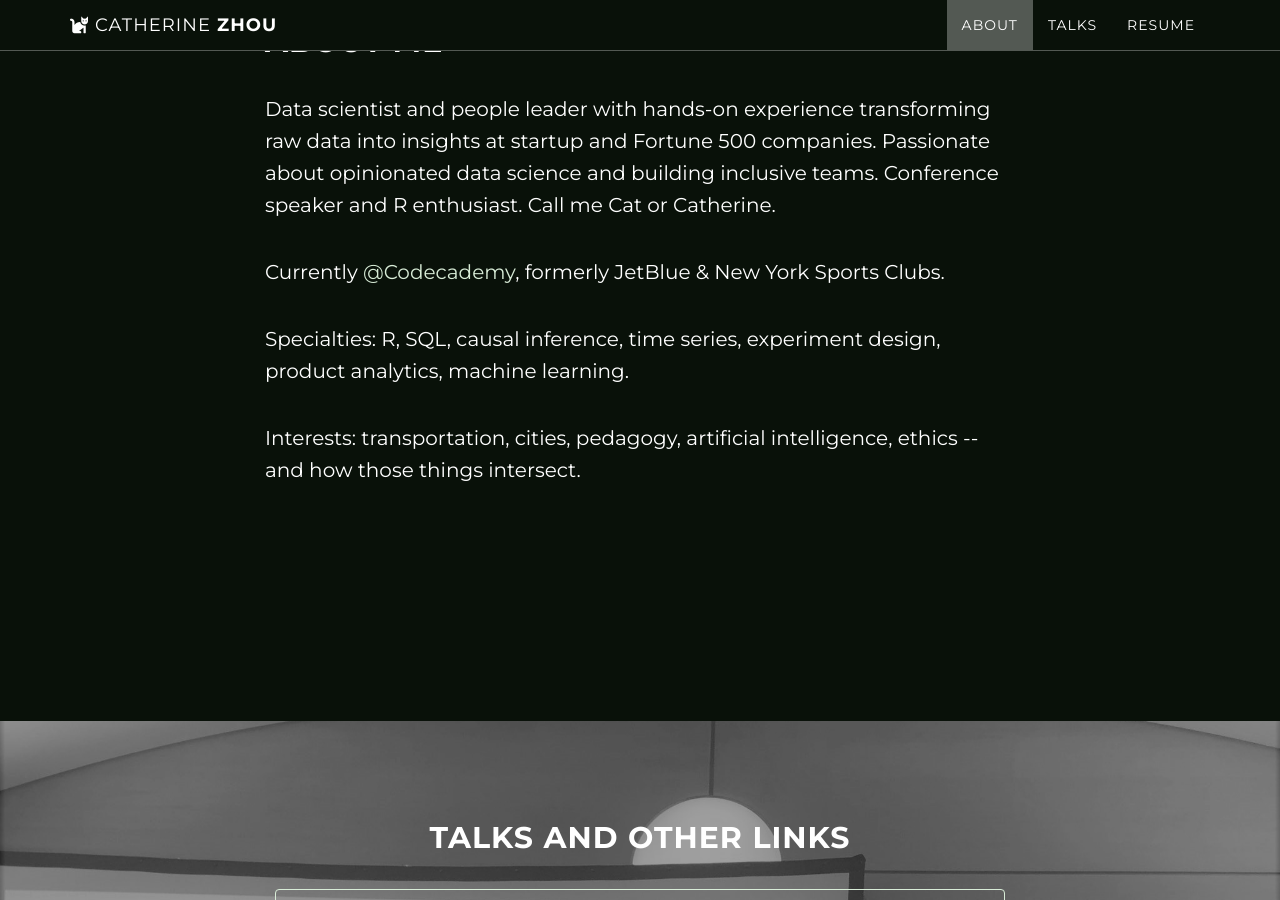
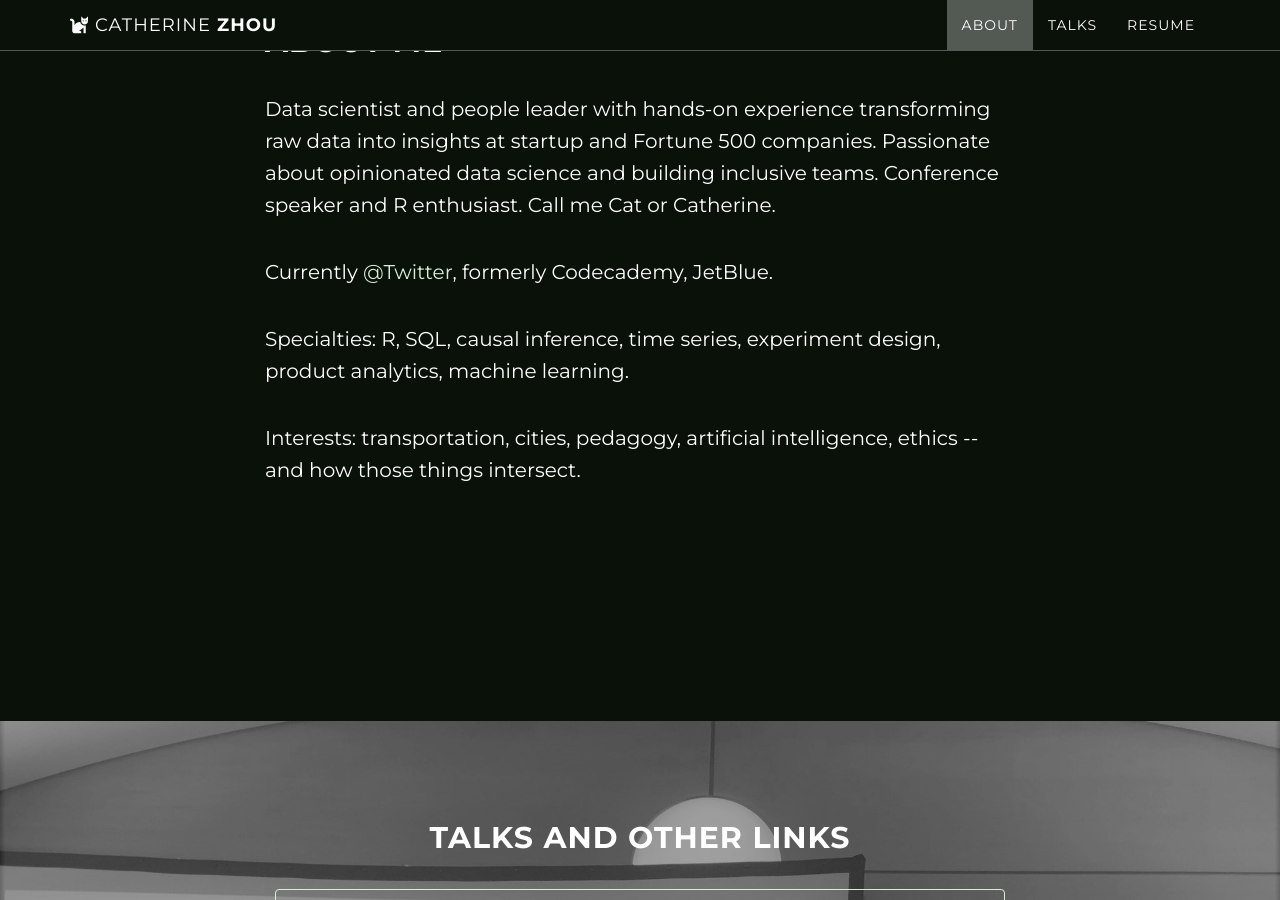
Before and after one commit to cattystats/cattystats.github.io, a Jekyll site: the page built from index.html, in a window 1280 px wide and 900 px high, scrolled down 1075 px. Built offline with Jekyll 4.4.1, drawn with Linux system fonts in a browser that asks for light colours; nearby versions of some CDN libraries.

Commit message:
new job 2020

```diff
--- a/_includes/about.html
+++ b/_includes/about.html
@@ -4,7 +4,7 @@
             <div class="col-lg-8 col-lg-offset-2">
                 <h2>About Me</h2>
                 <p>Data scientist and people leader with hands-on experience transforming raw data into insights at startup and Fortune 500 companies. Passionate about opinionated data science and building inclusive teams. Conference speaker and R enthusiast. Call me Cat or Catherine.</p>
-                <p>Currently <a href="https://www.codecademy.com/">@Codecademy</a>, formerly JetBlue & New York Sports Clubs.</p>
+                <p>Currently <a href="https://www.twitter.com/catherinezh">@Twitter</a>, formerly Codecademy, JetBlue.</p>
                 <p>Specialties: R, SQL, causal inference, time series, experiment design, product analytics, machine learning.</p>
                 <p>Interests: transportation, cities, pedagogy, artificial intelligence, ethics -- and how those things intersect.</p>
             </div>
```
